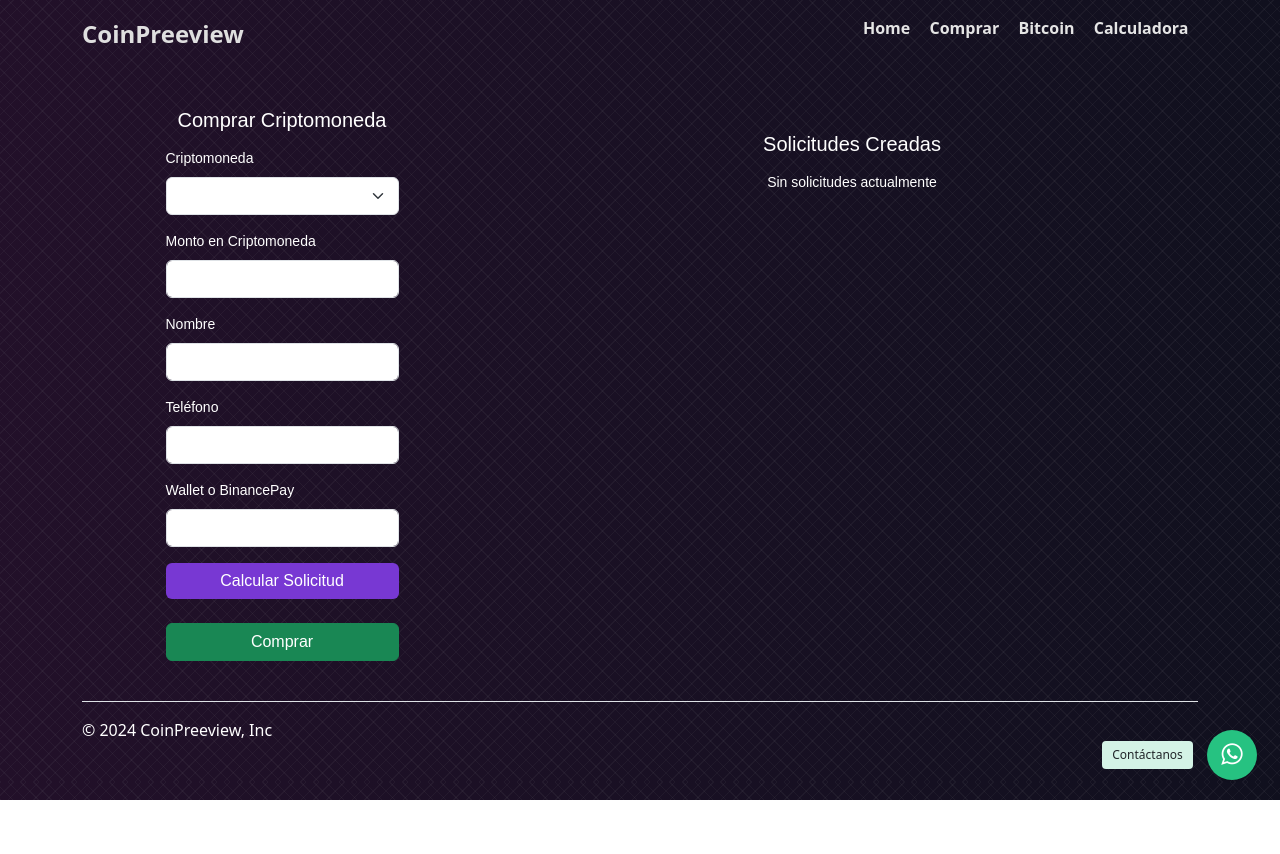
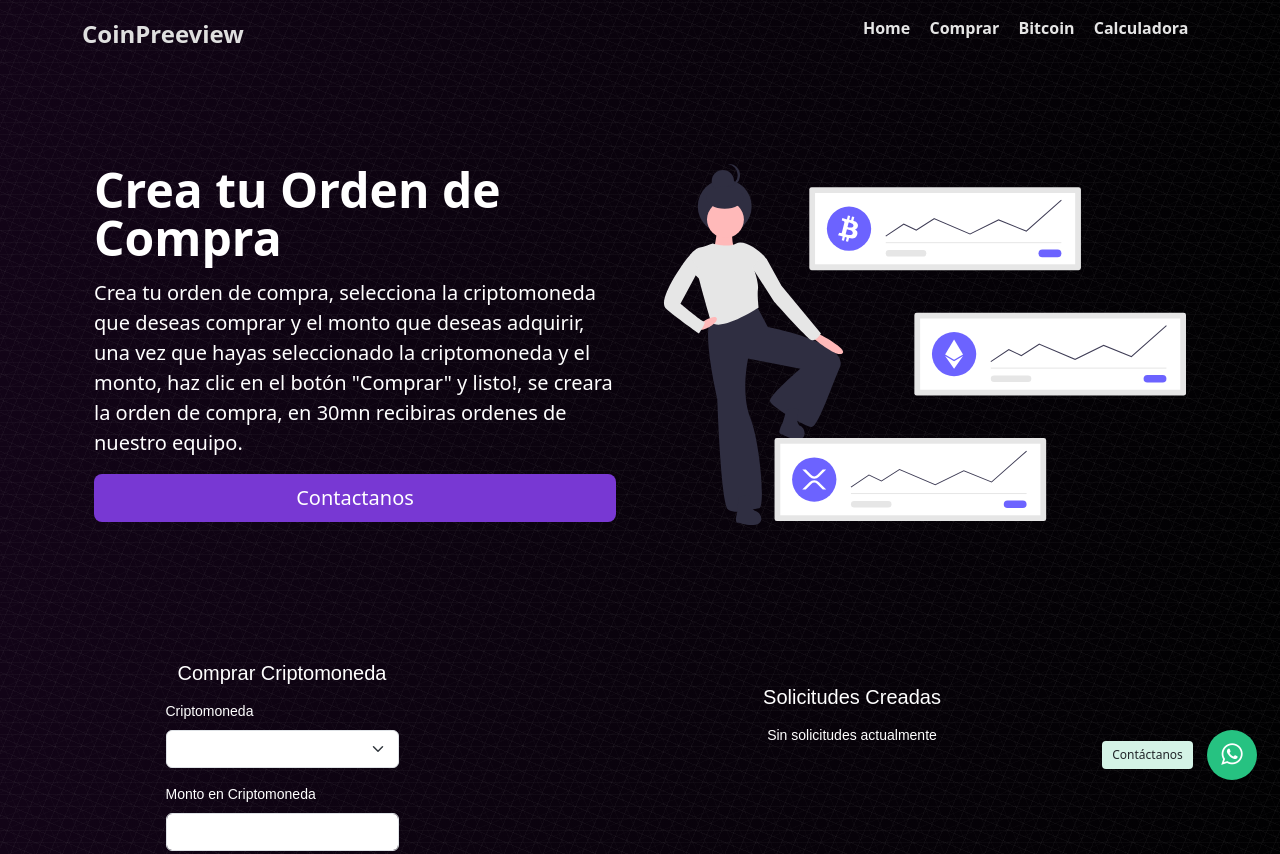
Before and after one commit to johnlennonl/cotizacionCriptomoneda, a website: page pages/p2p.html in a window 1280 px wide. Shown: the top 854 px of the page. Before the commit the page ends 800 px from the top, so only its background shows below. Drawn offline with nearby package versions, Linux system fonts and the light colour scheme; some packages are replaced by stand-ins of ours; no server answers; a script that the page names is missing; a web font is replaced by a local one.

Commit message:
nueva solucion banner

```diff
--- a/css/estilo.css
+++ b/css/estilo.css
@@ -3,7 +3,7 @@
 body {
     margin: 0;
     padding: 0;
-    background-image: repeating-linear-gradient(135deg, rgba(137,136,141, 0.08) 0px, rgba(137,136,141, 0.08) 1px,transparent 1px, transparent 9px),repeating-linear-gradient(45deg, rgba(137,136,141, 0.08) 0px, rgba(137,136,141, 0.08) 1px,transparent 1px, transparent 9px),linear-gradient(90deg, rgb(34, 16, 41),rgb(16,16,30));
+    background-image: repeating-linear-gradient(0deg, hsla(0, 0%, 41%, 0.03) 0px, hsla(83,0%,53%,0.03) 1px,transparent 1px, transparent 12px),repeating-linear-gradient(67.5deg, hsla(83,0%,53%,0.03) 0px, hsla(83,0%,53%,0.03) 1px,transparent 1px, transparent 12px),repeating-linear-gradient(157.5deg, hsla(83,0%,53%,0.03) 0px, hsla(83,0%,53%,0.03) 1px,transparent 1px, transparent 12px),repeating-linear-gradient(112.5deg, hsla(83,0%,53%,0.03) 0px, hsla(83,0%,53%,0.03) 1px,transparent 1px, transparent 12px),repeating-linear-gradient(22.5deg, hsla(83,0%,53%,0.03) 0px, hsla(83,0%,53%,0.03) 1px,transparent 1px, transparent 12px),repeating-linear-gradient(0deg, hsla(83,0%,53%,0.03) 0px, hsla(83,0%,53%,0.03) 1px,transparent 1px, transparent 12px),repeating-linear-gradient(112.5deg, hsla(83,0%,53%,0.03) 0px, hsla(83,0%,53%,0.03) 1px,transparent 1px, transparent 12px),repeating-linear-gradient(22.5deg, hsla(83,0%,53%,0.03) 0px, hsla(83,0%,53%,0.03) 1px,transparent 1px, transparent 12px),linear-gradient(90deg, rgb(18, 4, 23),rgb(1, 1, 2));
     font-family: system-ui, -apple-system, BlinkMacSystemFont, 'Segoe UI', Roboto, Oxygen, Ubuntu, Cantarell, 'Open Sans', 'Helvetica Neue', sans-serif;
 }
 
@@ -254,7 +254,7 @@ h1 {
     color: white;
 }
 .btnRegistro:hover{
-    background-color:  #0d0d0d;
+    background-color: #7838d3d4;
     border: #7838d3 1px solid;
 }
 .btnVerMas{
@@ -262,7 +262,7 @@ h1 {
     color: white;
 }
 .btnVerMas:hover{
-    background-color:  #0b0b0b;
+    background-color: #7838d3d4;
     color: white;
     border: #7838d3 1px solid;
 }
@@ -332,10 +332,26 @@ h1 {
     width: 100%;
     text-align: center;
     padding: 16px;
-    background-color: #007BFF;
+    background-color: #7838d3d4;
     color: white;
     border: none;
     border-radius: 8px;
     cursor: pointer;
     margin: 20px 0;
 }
+.tituloComprar{
+    color: white;
+
+}
+.textoComprar{
+    color: white;
+}
+
+.btnComprar{
+    background-color: #7838d3 ;
+    color: white
+}
+.btnComprar:hover{
+    background-color: #7838d3d4;
+    color: white;
+}
--- a/pages/p2p.html
+++ b/pages/p2p.html
@@ -59,6 +59,26 @@
         </div>
       </section>
      <main id="main-content">
+      <header>
+        <div class="container col-xxl-8 px-4 py-5">
+          <div class="row flex-lg-row-reverse align-items-center g-5 py-5">
+            <div class="col-10 col-sm-8 col-lg-6 mx-auto">
+              <img src="../img/undraw_crypto_portfolio_2jy5.svg" class="d-block  img-fluid mx-auto" alt="Bootstrap Themes" width="700" height="500" loading="lazy">
+            </div>
+            <div class="col-lg-6">
+              <h1 class="display-5 fw-bold tituloComprar lh-1 mb-3">Crea tu Orden de Compra</h1>
+              <p class="lead textoComprar"> Crea tu orden de compra, selecciona la criptomoneda que deseas comprar y el monto que deseas adquirir,
+                una vez que hayas seleccionado la criptomoneda y el monto, haz clic en el botón "Comprar" y listo!, se creara la orden de compra, en 30mn recibiras ordenes de nuestro equipo.
+              </p>
+              <div class="d-grid gap-2 d-md-flex justify-content-md-start">
+                <button type="button" class="btn btnComprar btn-lg px-4">
+                 Contactanos
+                </button>
+              </div>
+            </div>
+          </div>
+        </div>
+      </header>
         <div class=" container mt-4 ">
             <div class="row mt-4 ">
               <div class="col-md-6 ">
--- a/scripts/Bienvenida.js
+++ b/scripts/Bienvenida.js
@@ -5,7 +5,7 @@ document.addEventListener("DOMContentLoaded", function () {
     Swal.fire({
       title:'Bienvenido a CoinPreeview',
       text: "Por favor, acepta nuestros términos y condiciones para continuar.",
-      imageUrl: "img/cpreviewF.png",
+      imageUrl: "img/cpreview.gif",
       imageWidth: 200,
       imageHeight: 180,
       imageAlt: "Custom image",
```
Also changed, not shown: index.html (+0 -9 lines), img/cpreview.gif (added), 1 other file.
